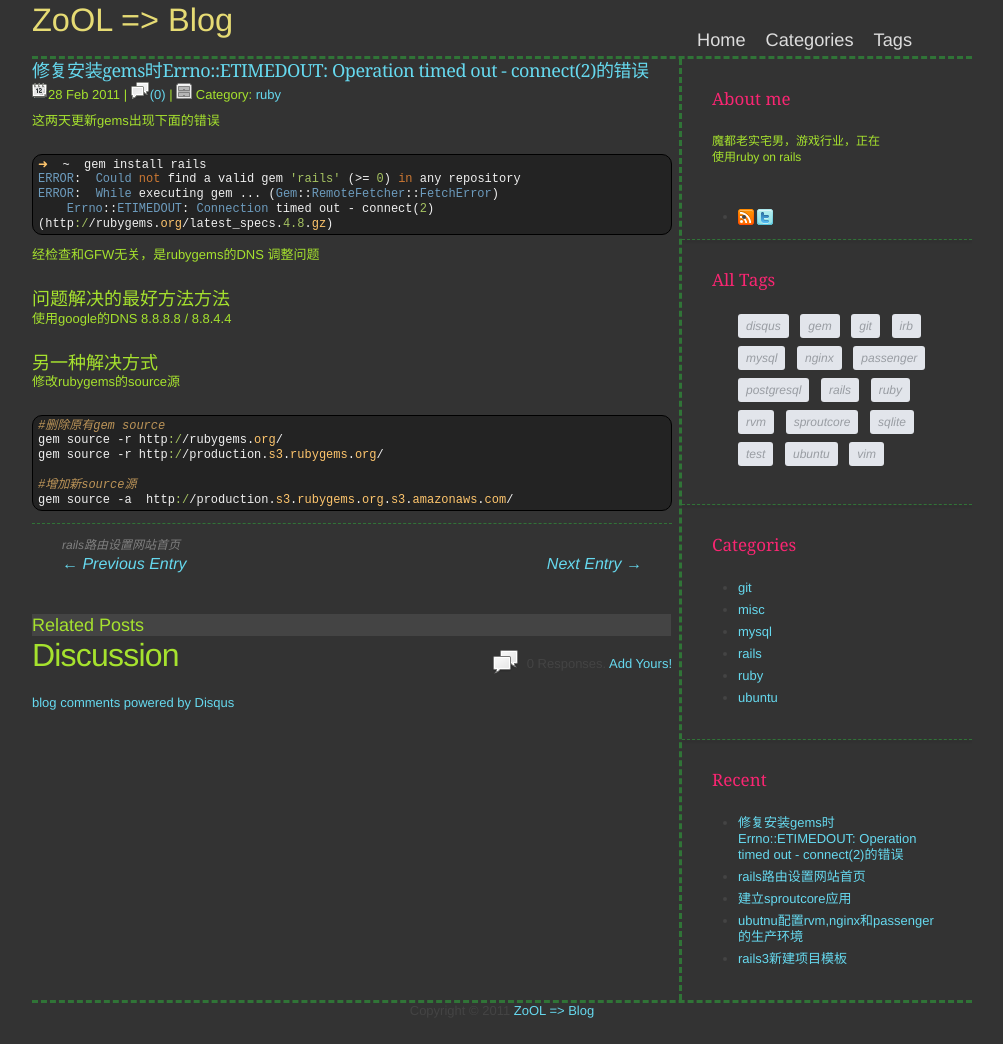
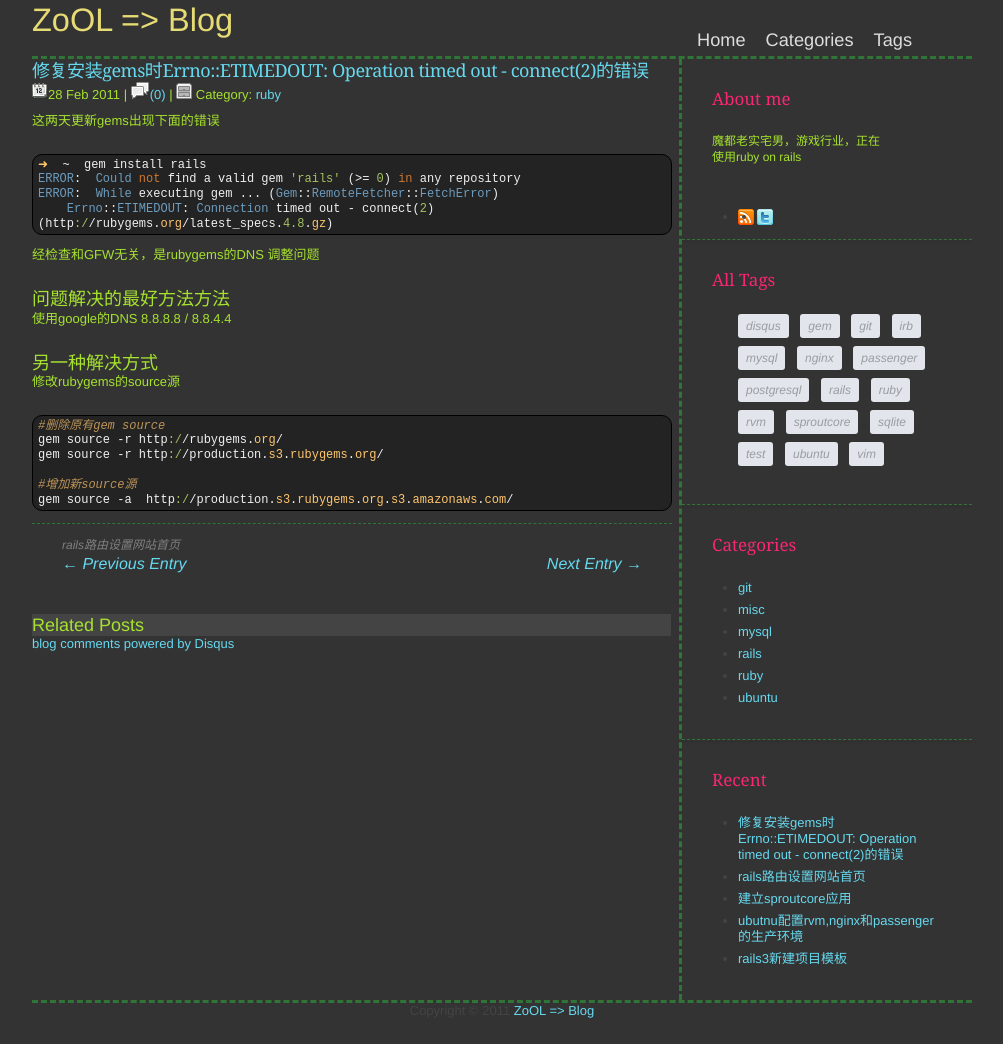
Before and after one commit to foxzool/zoolblog, a Jekyll site: the page built from home.html, in a window 1280 px wide. Shown: the whole page, without its empty margins (138-1141 px from the left). Built offline with Jekyll 4.4.1, drawn with Linux system fonts in a browser that asks for light colours; nearby versions of some CDN libraries; Markdown is read by kramdown in place of the engine named in the settings; comment, search, counter and statistics services are not loaded.

```diff
--- a/_includes/home.html
+++ b/_includes/home.html
@@ -25,8 +25,6 @@
 	</div><!-- end: related-posts -->
 
 	<div id="comments" class="section">
-		<div id="num-responses"><img src="{{ site.assets_url }}images/icons/ico_comments.png" alt=""><span class="responses-number">0</span> Responses. <a href="#comments">Add Yours!</a></div>
-		<h3>Discussion</h3>
 		<div id="disqus_thread" name="#comments">
 		</div>
 		<noscript>Please enable JavaScript to view the <a href="http://disqus.com/?ref_noscript">comments powered by Disqus.</a></noscript>
--- /dev/null
+++ b/googleab8d22873d5ab8c9.html
@@ -0,0 +1 @@
+google-site-verification: googleab8d22873d5ab8c9.html
```
